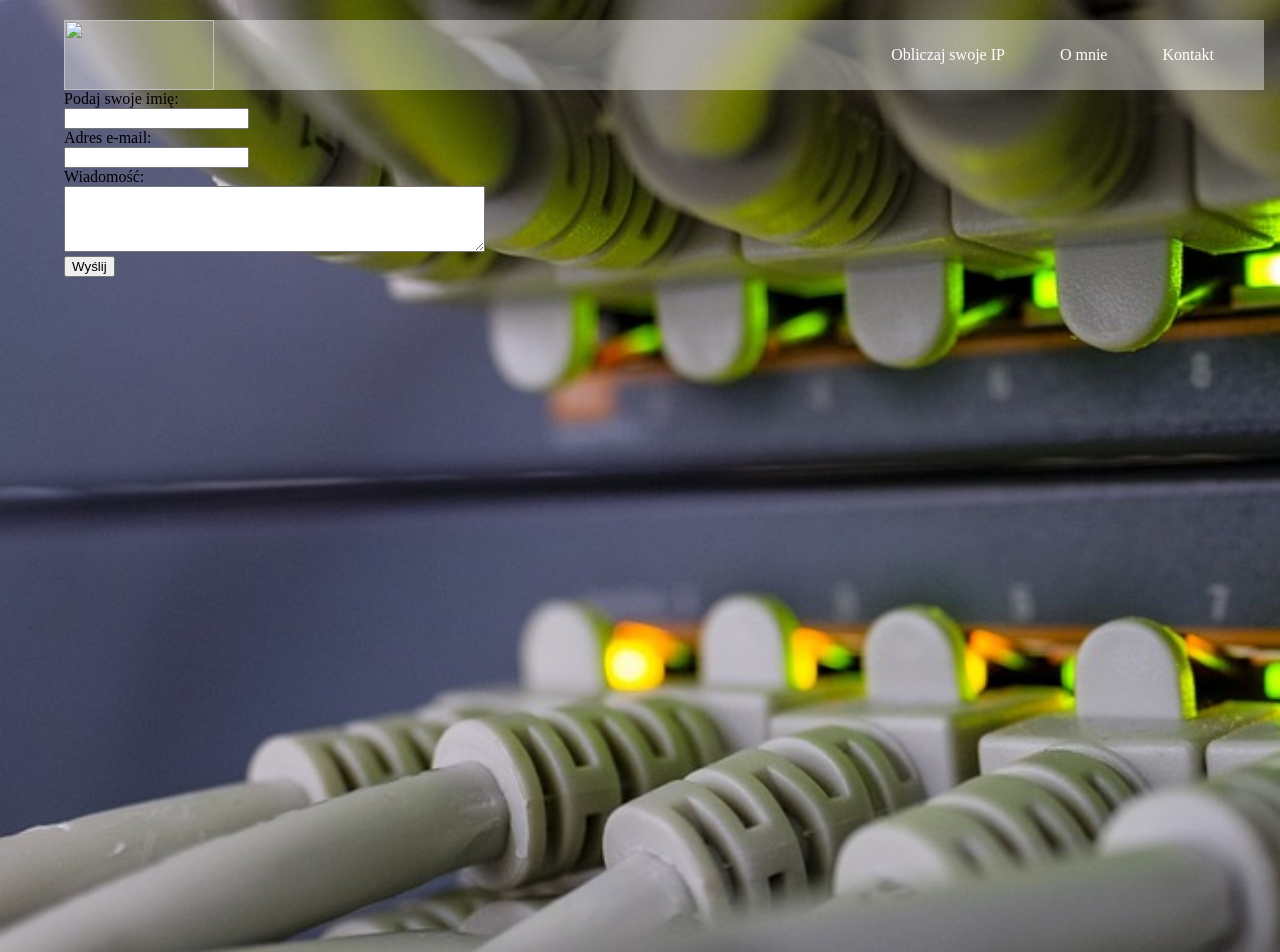
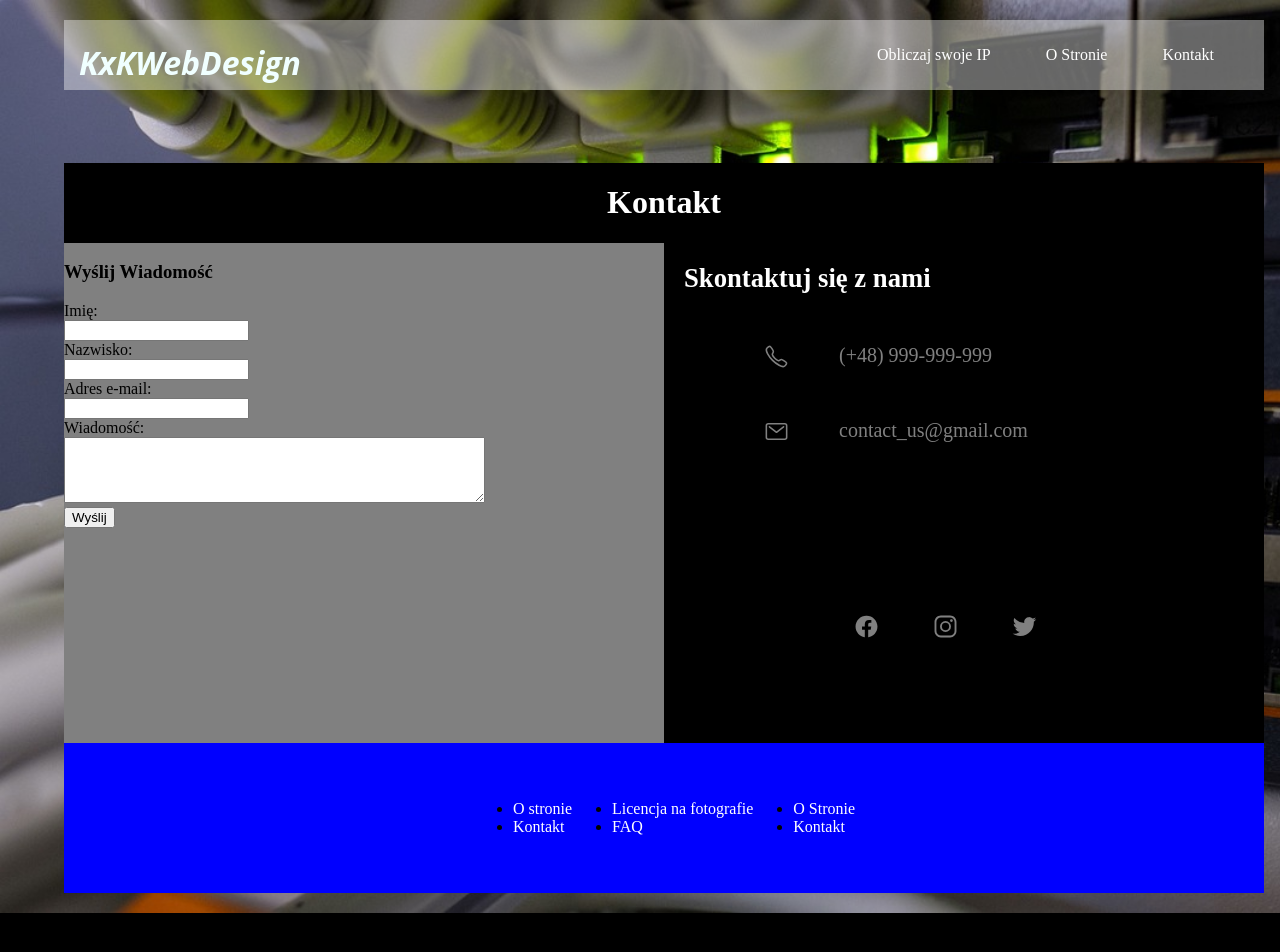
Before and after one commit to Kamilq99/KalkulatorIP, a website: page contact.html in a window 1280 px wide. Shown: the top 952 px of the page. After the commit the page ends 913 px from the top, so only its background shows below. Drawn offline with nearby package versions, Linux system fonts and the light colour scheme.

Commit message:
aktualizacje styli i formularzy

```diff
--- a/contact.html
+++ b/contact.html
@@ -8,10 +8,15 @@
     <script src="contact.html" defer></script>
 </head>
 <body>
-    <div id="nawigacja"></div>
-    <div>
+    <div id="nawigacja" class="nav"></div>
+    <div class="tittle"><h1>Kontakt</h1></div>
+    <section>
+        <div class="contact">
+            <h3>Wyślij Wiadomość</h3>
             <form id="contactForm">
-            <label for="imie">Podaj swoje imię:</label><br>
+                <label for="imie">Imię:</label><br>
+                <input type="text" id="imie" name="imie" required><br>
+                <label for="nazwisko">Nazwisko:</label><br>
                 <input type="text" id="imie" name="imie" required><br>
                 <label for="email">Adres e-mail:</label><br>
                 <input type="email" id="email" name="email" required><br>
@@ -20,7 +25,22 @@
                 <input type="submit" value="Wyślij">
             </form>
         </div>
+        <div class="add">
+            <div class="inside">
+                <h3>Skontaktuj się z nami</h3>
+                <p><ion-icon name="call-outline" class="phone" style="margin-right: 50px;"></ion-icon>(+48) 999-999-999</p>
+                <p><ion-icon name="mail-outline" class="mail" style="margin-right: 50px;"></ion-icon>contact_us@gmail.com</p>
+                <ul>
+                    <li><ion-icon name="logo-facebook" class="fb"></ion-icon></li>
+                    <li><ion-icon name="logo-instagram" class="ig"></ion-icon></li>
+                    <li><ion-icon name="logo-twitter" class="tt"></ion-icon></li>
+                </ul>
+            </div>
+        </div>
+    </section>
     <div id="stopka"></div>
-
     <script src="stopka&nawigacja.js"></script>
+    <script type="module" src="https://unpkg.com/ionicons@7.1.0/dist/ionicons/ionicons.esm.js"></script>
+    <script nomodule src="https://unpkg.com/ionicons@7.1.0/dist/ionicons/ionicons.js"></script>
+</body>
 </html>
--- a/nav.html
+++ b/nav.html
@@ -9,11 +9,11 @@
 
 <body>
     <div class="box">
-        <img class="logo" src="/x/d.jpg">
+        <h1 class="logo"><b><i><a href="index.html">KxKWebDesign</a></i></b></h1>
         <nav class="navbar">
             <ul class="elements">
                 <li><a class="a1" href="index.html">Obliczaj swoje IP</a></li>
-                <li><a class="a2" href="about.html">O mnie</a></li>
+                <li><a class="a2" href="about.html">O Stronie</a></li>
                 <li><a class="a3" href="contact.html">Kontakt</a></li>
             </ul>
         </nav>
--- a/navstyle.css
+++ b/navstyle.css
@@ -1,15 +1,15 @@
 body{
     background-size: cover;
-    width: 90%; /* Szerokość kontenera jako 90% szerokości okna przeglądarki */
-    max-width: 1200px; /* Maksymalna szerokość kontenera */
+    width: 90%;
+    max-width: 1200px;
     max-height: 2000px;
-    margin: 0 auto; /* Wycentrowanie kontenera */
-    padding: 20px; /* Dodanie wewnętrznych odstępów */
+    margin: 0 auto;
+    padding: 20px;
 }
 
 @media (max-width: 768px) {
     .container {
-        width: 95%; /* Dla mniejszych ekranów zmniejszamy szerokość kontenera */
+        width: 95%;
     }
 }
 
@@ -52,8 +52,13 @@ body{
 }
 
 .logo{
+    font-family: 'Open Sans', sans-serif;
     float: left;
     width: 150px;
-    height: 70px;
-    padding: 0px 5px 0px 0px;
+    height: 100px;
+    padding: 0px 20px 0px 15px;
 }
+.logo b i a{
+    text-decoration: none;
+    color: azure;
+}
--- a/stopka.html
+++ b/stopka.html
@@ -9,7 +9,15 @@
 <body>
     <div class="stopka">
         <ul>
-            <li><a href="about.html">O mnie</a></li>
+            <li><a href="about.html">O stronie</a></li>
+            <li><a href="contact.html">Kontakt</a></li>
+        </ul>
+        <ul>
+            <li><a href="licence.html">Licencja na fotografie</a></li>
+            <li><a href="FAQ.html">FAQ</a></li>
+        </ul>
+        <ul>
+            <li><a href="about.html">O Stronie</a></li>
             <li><a href="contact.html">Kontakt</a></li>
         </ul>
     </div>
--- a/stopkastyle.css
+++ b/stopkastyle.css
@@ -20,23 +20,14 @@ body{
     justify-content: center;
     align-items: flex-end;
     background-color: blue;
-    margin: 1050px 0px 0px 0px;
+    margin: 0px 0px 0px 0px;
 }
-.stopka ul{
 
-    list-style-type: none;
+.stopka{
     display: flex;
     justify-content: center;
-    align-items: normal;
+    align-items: center;
 }
-.stopka ul li{
-    text-align: right;
-    height: 60px;
-    float: right;
-    padding: 5px 50px 50px 5px;
-    text-align: left;
-}
-
 .stopka ul li a{
     text-decoration: none;
     color: white;
--- a/style_about.css
+++ b/style_about.css
@@ -12,13 +12,16 @@ body{
         width: 95%; /* Dla mniejszych ekranów zmniejszamy szerokość kontenera */
     }
 }
-
+section{
+    background-color:rgba(255, 255, 255, 0.9);
+    width: 1200px;
+    height: 500px;
+}
 .opis h1{
     text-align: center;
-    background-color:rgba(255, 255, 255, 0.9);
     color: rgb(78, 75, 233);
     width: 1200px;
-    height: 150px;
+    height: 100px;
     display: flex;
     justify-content: center;
     align-items: center;
@@ -27,11 +30,11 @@ body{
     font-size: 15pt;
     font-family: 'Times New Roman', Times, serif;
     text-align: justify;
-    background-color:rgba(255, 255, 255, 0.9);
     color: rgb(78, 75, 233);
     width: 1200px;
     height: 150px;
     display: flex;
     justify-content: center;
     align-items: center;
+    padding: 0 0 0 0;
 }
--- a/style_contact.css
+++ b/style_contact.css
@@ -12,3 +12,96 @@ body{
         width: 95%; /* Dla mniejszych ekranów zmniejszamy szerokość kontenera */
     }
 }
+
+.nav{
+    margin: 0;
+}
+
+.tittle{
+    display: flex;
+    justify-content: center;
+    align-items: center;
+    background-color: black;
+    width: 1200px;
+    margin: 0;
+}
+
+.tittle h1{
+    color: white;
+    font-family: 'Times New Roman', Times, serif;
+}
+
+section{
+    background-color: aliceblue;
+    overflow: hidden;
+    height: 500px;
+    width: 1200px;
+    display: flex;
+    justify-content: space-between;
+    align-items: center;
+}
+
+.contact{
+    background-color: grey;
+    float: left;
+    width: 50%;
+    height: 100%;
+}
+.contact h1{
+    margin: 20px 0px 0px 20px;
+}
+
+.add{
+    background-color: black;
+    float: right;
+    width: 50%;
+    height: 100%;
+}
+.add .inside h3{
+    font-family: 'Times New Roman', Times, serif;
+    font-size: 20pt;
+    color: white;
+    margin: 20px 0px 0px 20px;
+}
+
+.add .inside p{
+    display: flex;
+    color: grey;
+    margin: 50px 0px 0px 100px;
+    font-family: 'Times New Roman', Times, serif;
+    font-size: 15pt;
+}
+.add .inside p .phone{
+    width: 25px;
+    height: 25px;
+}
+
+.add .inside p .mail{
+    width: 25px;
+    height: 25px;
+}
+
+.add .inside ul{
+    list-style-type: none;
+    margin: 170px 0px 50px 150px;
+}
+.add .inside ul li{
+    color: grey;
+    display: inline;
+    margin-right: 50px;
+}
+
+.add .inside ul li .fb{
+    width: 25px;
+    height: 25px;
+}
+
+.add .inside ul li .ig{
+    width: 25px;
+    height: 25px;
+}
+
+.add .inside ul li .tt{
+    width: 25px;
+    height: 25px;
+}
```
Also changed, not shown: about.html (+7 -12 lines), index.html (+1 -1 lines), licence.html (added, +11 -0 lines), README.md, d.jpg (deleted), licence.css (added). Lines whose indentation alone changed are shown as unchanged.
